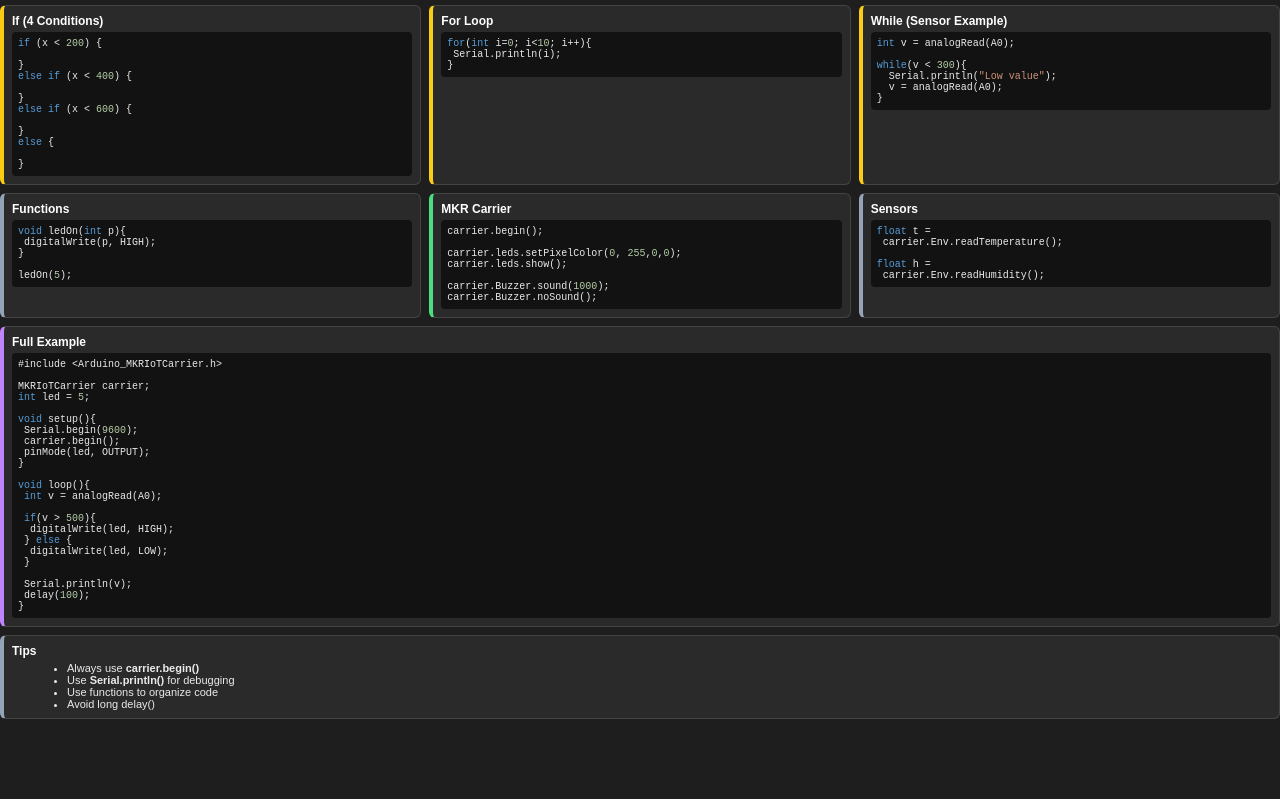
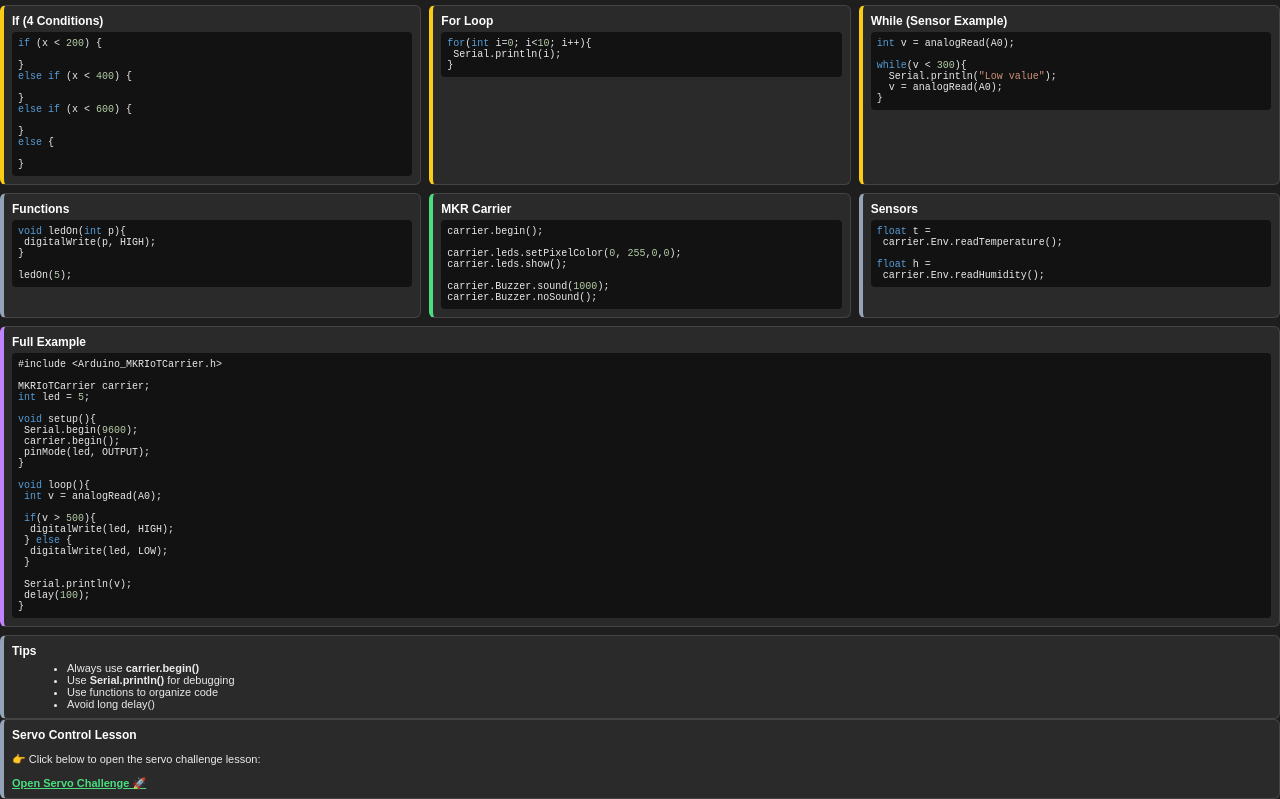
Before and after one commit to armanmanjian-prog/armanmanjian-prog.github.io, a plain HTML site: page Robotics_Level_I_Cheatsheet.html in a window 1280 px wide. Shown: the part 379-1178 px from the top of the page. Before the commit the page ends 1098 px from the top, so only its background shows below. Drawn offline with Linux system fonts and the light colour scheme.

Commit message:
Update Robotics_Level_I_Cheatsheet.html
Add servo

```diff
--- a/Robotics_Level_I_Cheatsheet.html
+++ b/Robotics_Level_I_Cheatsheet.html
@@ -286,5 +286,16 @@
 
 </div>
 
+<!-- SERVO LINK -->
+<div class="section full general">
+  <h2>Servo Control Lesson</h2>
+  <p>
+    👉 Click below to open the servo challenge lesson:
+  </p>
+  <a href="servo_lesson.html" style="color:#4ade80; font-weight:bold;">
+    Open Servo Challenge 🚀
+  </a>
+</div>
+
 </body>
 </html>
```
